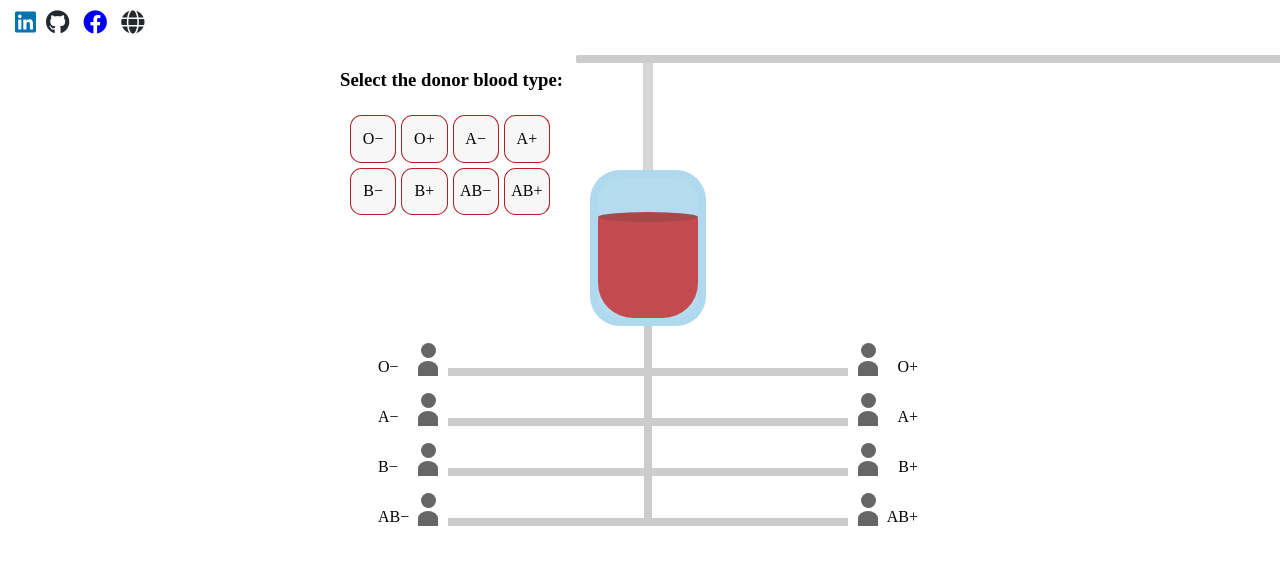
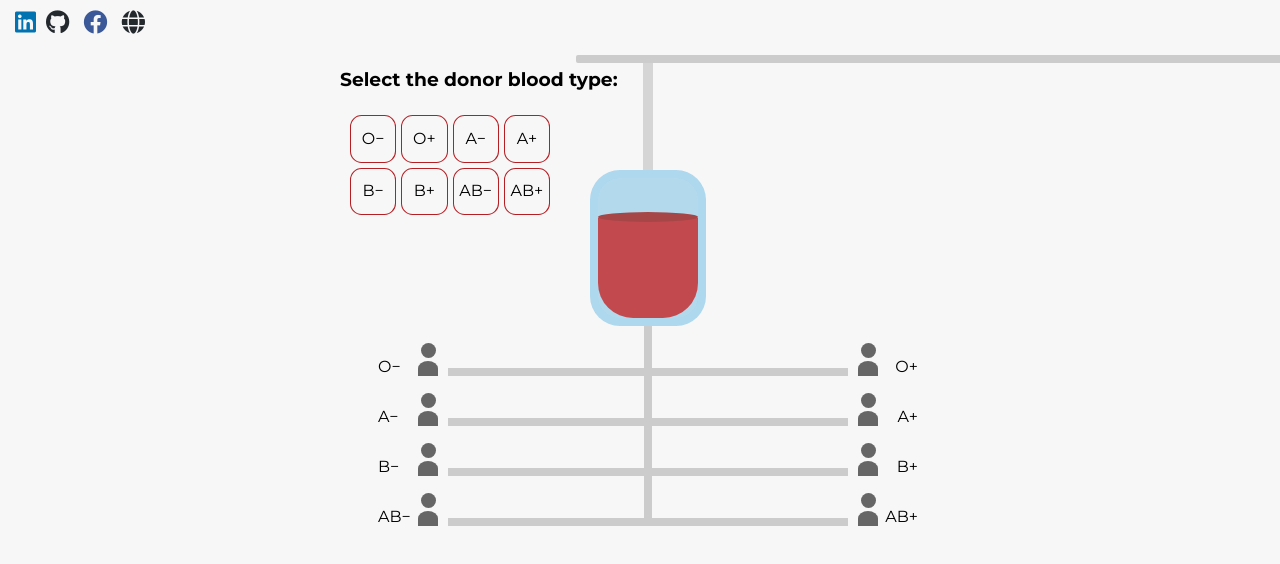
Before and after one commit to Tushar-Siddik/calculate-blood-reciever, a plain HTML site: page index.html in a window 1280 px wide. Drawn offline with nearby package versions, Linux system fonts and the light colour scheme.

Commit message:
Update style.css

```diff
--- a/style.css
+++ b/style.css
@@ -1,4 +1,4 @@
-<style
+
 body {
   overflow-y: hidden;
   background: #f7f7f7;
@@ -25,8 +25,8 @@ body {
 #about a i.fa-github, #about a i.fa-globe {
   color: #24292e;
 }
-#about a i.fa-twitter {
-  color: #1da1f2;
+#about a i.fa-facebook {
+  color: #3b5998;
 }
 
 #content {
```
